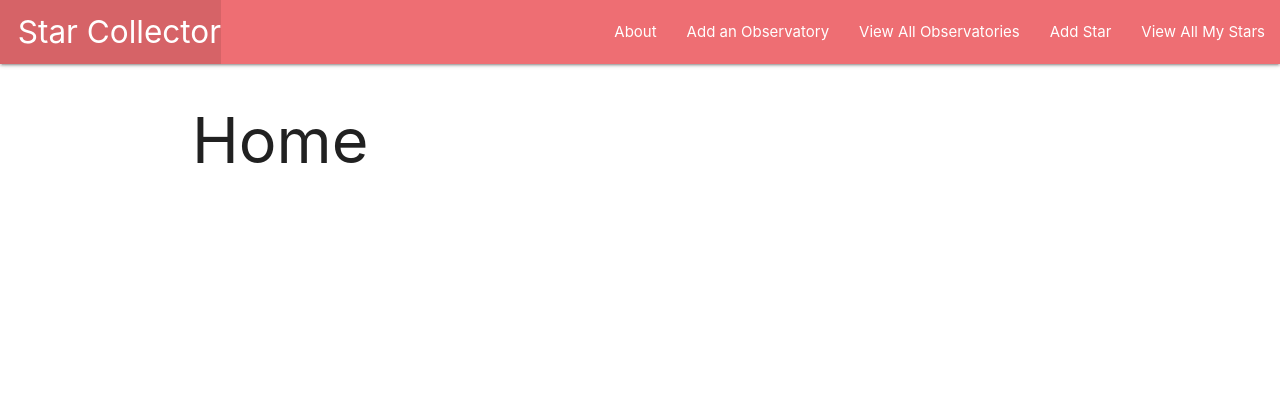
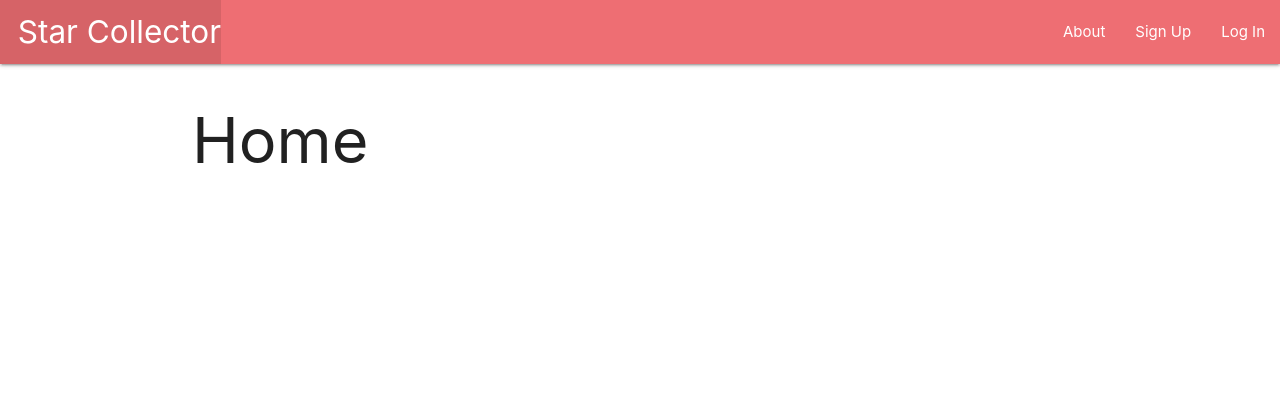
Before and after one commit to chung972/star-collector, a Django app: page / in a window 1280 px wide. Shown: the top 420 px of the page. Run offline with Django 3.2, Linux system fonts and the light colour scheme.

Commit message:
adds dynamic markup to navbar

```diff
--- a/starcollector/main_app/templates/base.html
+++ b/starcollector/main_app/templates/base.html
@@ -20,10 +20,16 @@
                 </ul>
                 <ul class="right">
                     <li><a href="{% url 'about' %}">About</a></li>
+                    {% if user.is_authenticated %}
                     <li><a href="{% url 'observatories_create' %}">Add an Observatory</a></li>
                     <li><a href="{% url 'observatories_index' %}">View All Observatories</a></li>
                     <li><a href="{% url 'stars_create' %}">Add Star</a></li>
                     <li><a href="{% url 'index' %}">View All My Stars</a></li>
+                    <li><a href="{% url 'logout' %}">Log Out</a></li>
+                    {% else %}
+                    <li><a href="{% url 'signup' %}">Sign Up</a></li>
+                    <li><a href="{% url 'login' %}">Log In</a></li>
+                    {% endif %}
                 </ul>
             </div>
         </nav>
```
